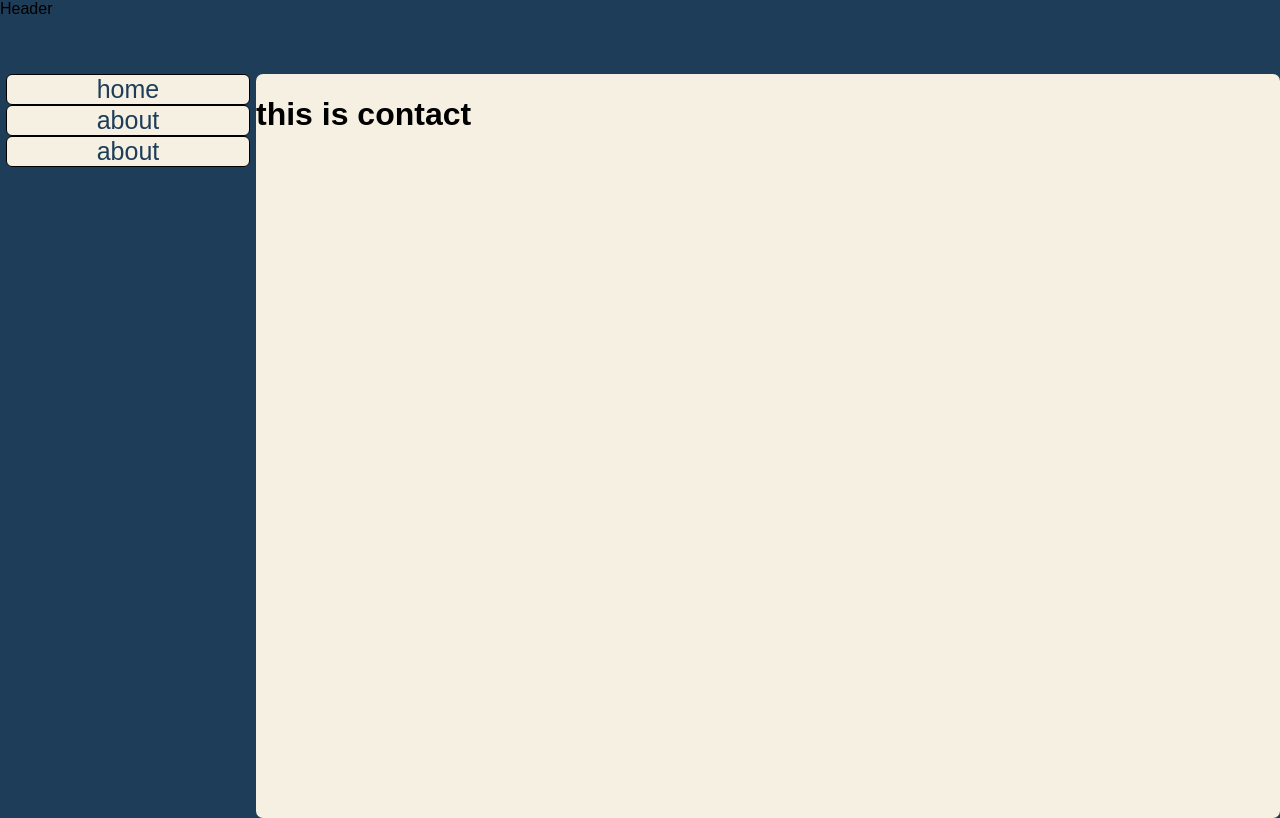
After one commit to rexler05/activity1, a Django app: template app/templates/app/contact.html in a window 1280 px wide. The commit adds this page. Run offline with Django 5.2, Linux system fonts and the light colour scheme; the template is opened without the code that fills it, so the values that code supplies are empty.

Commit message:
addition of contact page

```diff
--- /dev/null
+++ b/app/templates/app/contact.html
@@ -0,0 +1,5 @@
+{% extends 'app/base.html'%}
+{% load static%}
+{% block content%}
+<h1>this is contact</h1>
+{% endblock content%}
--- a/app/templates/app/sidebar.html
+++ b/app/templates/app/sidebar.html
@@ -4,5 +4,6 @@
 
     <a href="{% url 'home' %}" class="button"> home</a>
     <a href="{% url 'about' %}" class="button"> about</a>
+    <a href="{% url 'contact' %}" class="button"> about</a>
 
 {% endblock content%}
--- a/app/urls.py
+++ b/app/urls.py
@@ -1,8 +1,10 @@
 from django.urls import path
-from .views import HomePageView, AboutPageView
+from .views import HomePageView, AboutPageView, ContactPageView
 
 urlpatterns = [
     path('', HomePageView.as_view(), name='home'),
     path('about/', AboutPageView.as_view(), name='about'),
+    path('about/', ContactPageView.as_view(), name='contact'),
+
 
 ]
--- a/app/views.py
+++ b/app/views.py
@@ -7,3 +7,6 @@ class HomePageView(TemplateView):
 
 class AboutPageView(TemplateView):
     template_name = 'app/about.html'
+
+class ContactPageView(TemplateView):
+    template_name = 'app/contact.html'
--- a/static/css/base.css
+++ b/static/css/base.css
@@ -54,5 +54,5 @@ background-color:#f5f0e1;
 flex:80%;
 height:93vh;
 width:80%;
-border-radius:6px ;
+border-radius:7px ;
 }
```
